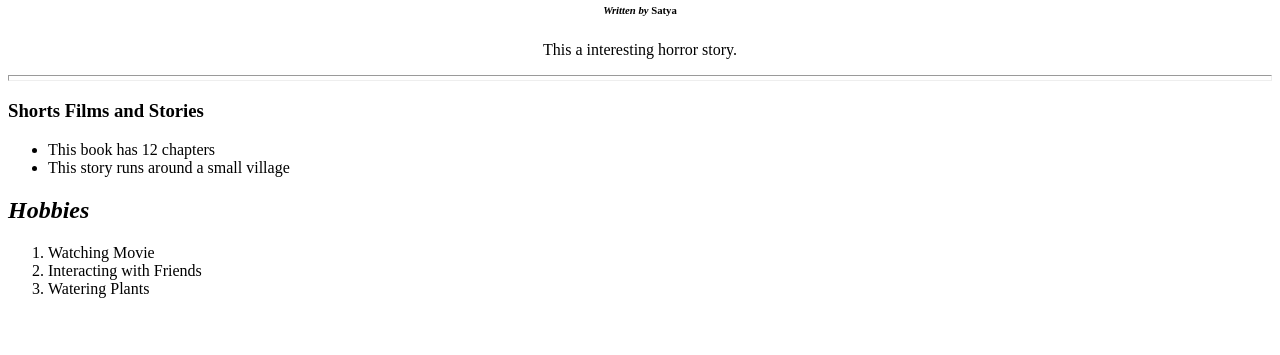
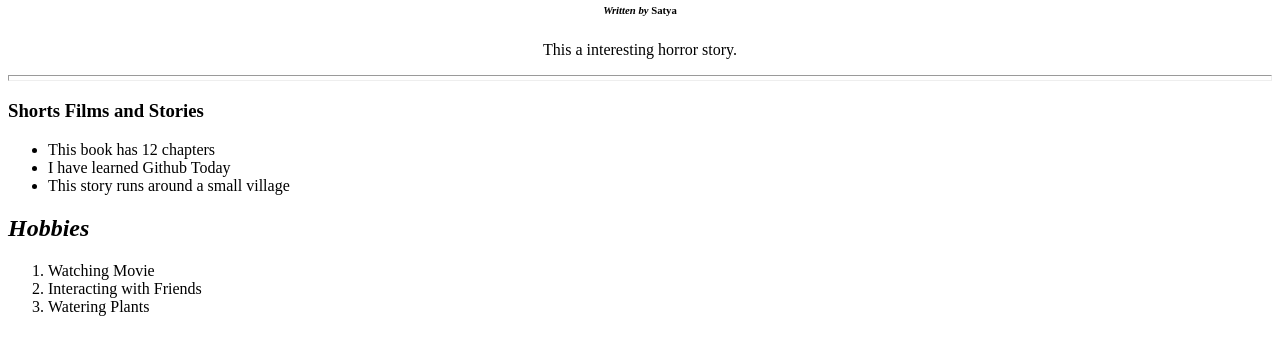
Before and after one commit to JayaVenkat22/Web-Development, a plain HTML site: page index.html in a window 1280 px wide. Shown: the part 93-448 px from the top of the page. Drawn offline with Linux system fonts and the light colour scheme.

Commit message:
added line

```diff
--- a/index.html
+++ b/index.html
@@ -15,6 +15,7 @@
     <h3> Shorts Films and Stories</h3>
     <ul>
         <li> This book has 12 chapters </li>
+        <li> I have learned Github Today </li>
         <li> This story runs around  a small village </li>
     </ul>
     <h2><em> Hobbies </em></h2>
```
